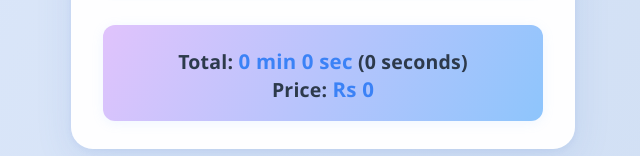
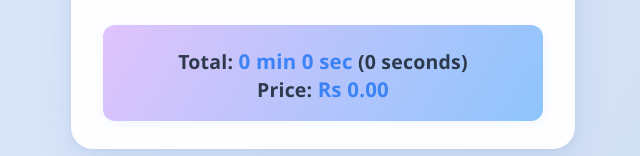
Before and after one commit to salman5876/Video-Duration-Calculator, a plain HTML site: page index.html in a window 1280 px wide. Shown: the part 641-797 px from the top of the page, 317-957 px from the left. Drawn offline with Linux system fonts and the light colour scheme.

Commit message:
index.html

```diff
--- a/index.html
+++ b/index.html
@@ -444,9 +444,9 @@
       const remSec = totalSec % 60;
       // Price calculation
       const pricePerMin = parseFloat(document.getElementById('pricePerMin').value) || 0;
-      const totalMinForPrice = Math.ceil(totalSec / 60); // round up for pricing
-      const totalPrice = totalMinForPrice * pricePerMin;
-      resultDiv.innerHTML = `Total: <strong>${totalMin} min ${remSec} sec</strong> (${totalSec} seconds)<br>Price: <strong>Rs ${totalPrice}</strong>`;
+      const totalMinutesPrecise = totalSec / 60;
+      const totalPrice = totalMinutesPrecise * pricePerMin;
+      resultDiv.innerHTML = `Total: <strong>${totalMin} min ${remSec} sec</strong> (${totalSec} seconds)<br>Price: <strong>Rs ${totalPrice.toFixed(2)}</strong>`;
     }
 
     // Add 3 default rows for user convenience
```
